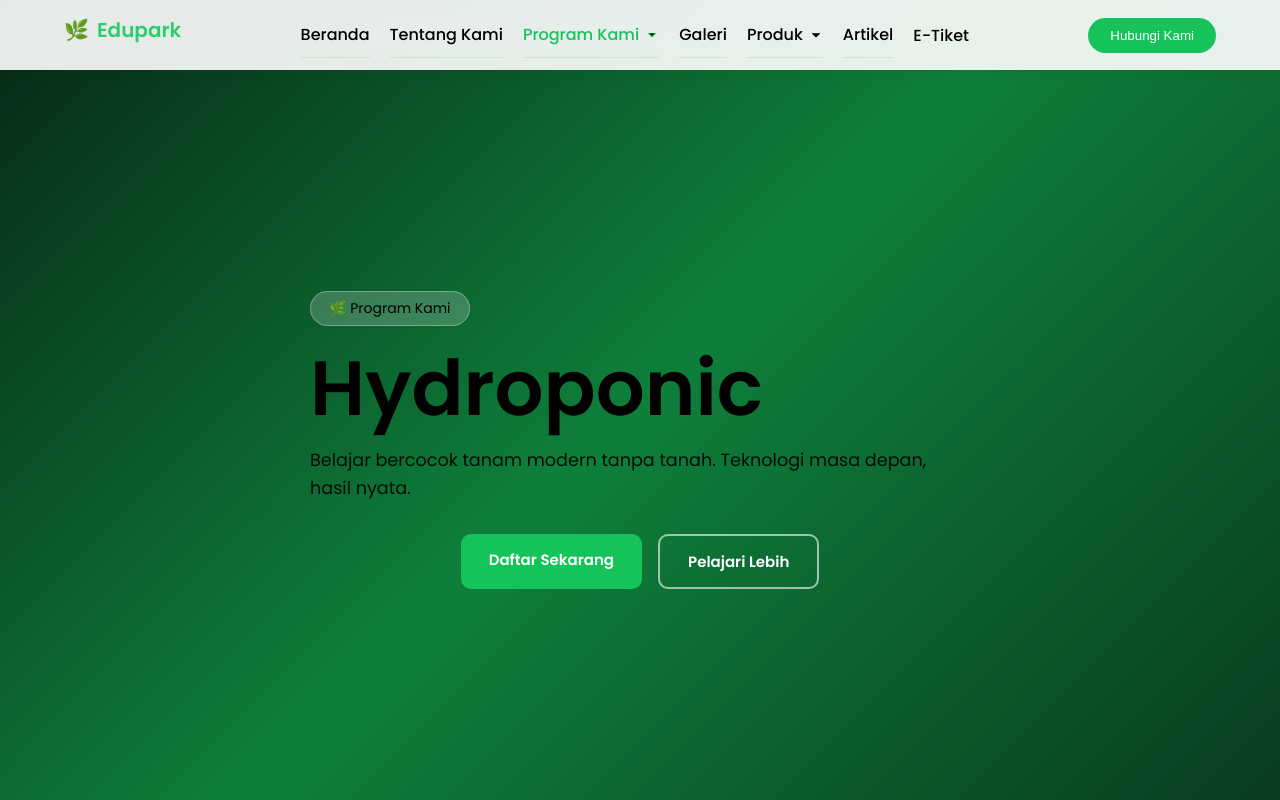
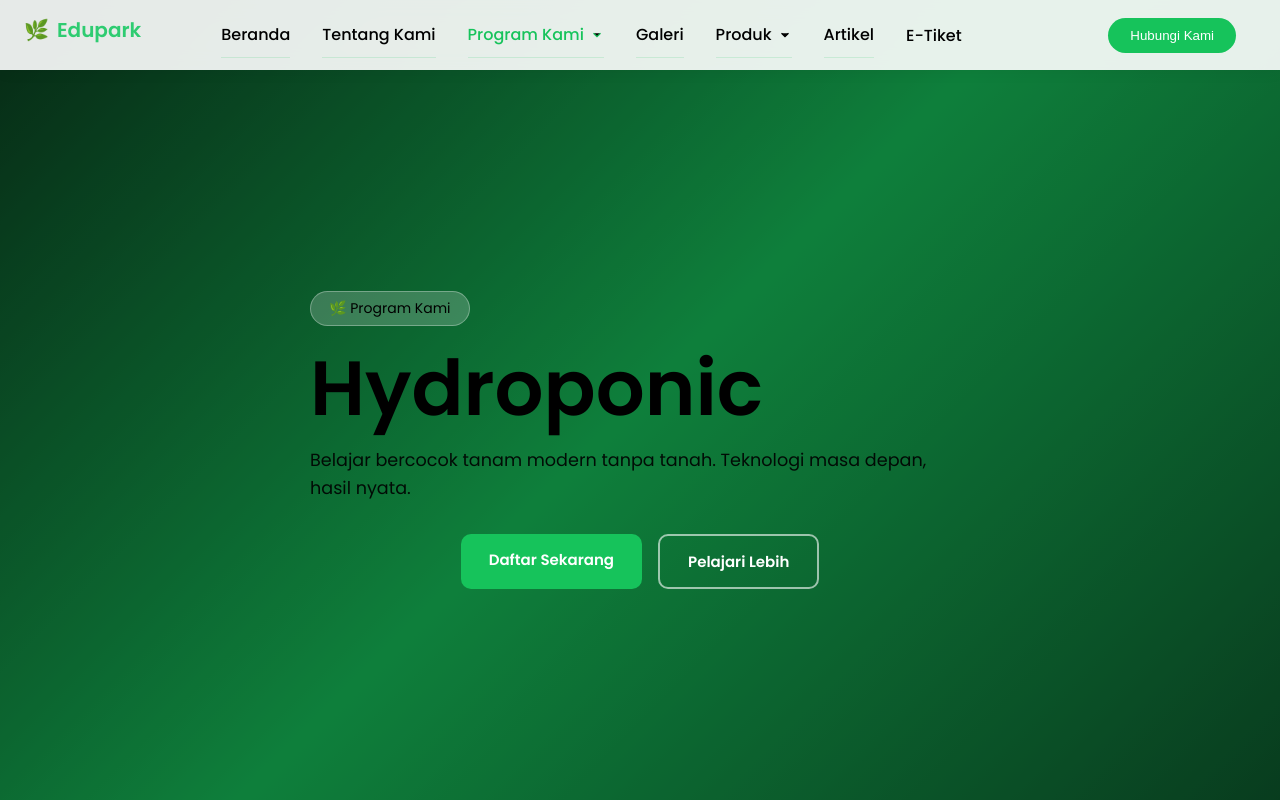
Before and after one commit to rafazakyyunus-code/skillage-edupark, a React (Vite) app: page /program/hydroponic in a window 1280 px wide. Shown: the top 800 px of the page. Built offline with nearby package versions, Linux system fonts and the light colour scheme.

Commit message:
nvabar boy

```diff
--- a/src/components/Navbar.css
+++ b/src/components/Navbar.css
@@ -30,15 +30,24 @@ body {
 }
 
 .nav-container {
-  max-width: 1200px;
+  max-width: 100%; /* dari 1200px jadi full */
+  padding: 0 50px; /* kasih ruang kiri kanan */
   margin: auto;
   height: 70px;
   padding: 0 24px;
   display: flex;
-  justify-content: space-between;
   align-items: center;
-  flex-wrap: wrap;
 }
+
+/* BIKIN MENU DI TENGAH */
+.nav-center {
+  flex: 1;
+  display: flex;
+  justify-content: flex-start; /* gak center lagi */
+  margin-left: 60px; /* jarak dari logo (atur feel di sini) */
+}
+
+
 
 /* ================= LOGO ================= */
 .logo {
@@ -48,6 +57,7 @@ body {
   display: flex;
   align-items: center;
   gap: 8px;
+  margin-right: 20px;
 }
 
 /* ================= NAV LINKS ================= */
@@ -55,7 +65,7 @@ body {
   list-style: none;
   display: flex;
   align-items: center;
-  gap: 20px;
+  gap: 32px; /* lebih lega dari sebelumnya */
 }
 
 .nav-links li {
@@ -121,6 +131,8 @@ body {
   border-radius: 30px;
   color: white;
   cursor: pointer;
+  margin-left: auto;
+  margin-right: 20px; /* biar gak nempel kanan banget */
 }
 
 /* ================= DROPDOWN ================= */
--- a/src/components/Navbar.jsx
+++ b/src/components/Navbar.jsx
@@ -48,19 +48,18 @@ export default function Navbar() {
             🌿 <span>Edupark</span>
           </div>
 
-          {/* MENU */}
+          {/* CENTER MENU */}
+          <div className="nav-center">
             <ul className={menuOpen ? "nav-links active" : "nav-links"}>
 
               <li>
-              <NavLink to="/" onClick={closeMenu}
-                className={({ isActive }) => isActive ? "active" : ""}>
+                <NavLink to="/" onClick={closeMenu}>
                   Beranda
                 </NavLink>
               </li>
 
               <li>
-              <NavLink to="/tentang" onClick={closeMenu}
-                className={({ isActive }) => isActive ? "active" : ""}>
+                <NavLink to="/tentang" onClick={closeMenu}>
                   Tentang Kami
                 </NavLink>
               </li>
@@ -89,8 +88,7 @@ export default function Navbar() {
               </li>
 
               <li>
-              <NavLink to="/gallery" onClick={closeMenu}
-                className={({ isActive }) => isActive ? "active" : ""}>
+                <NavLink to="/gallery" onClick={closeMenu}>
                   Galeri
                 </NavLink>
               </li>
@@ -111,47 +109,27 @@ export default function Navbar() {
                 </span>
 
                 <ul className={openDropdown === "produk" ? "dropdown-menu show" : "dropdown-menu"}>
-                <li>
-                  <NavLink to="/produk" onClick={closeMenu}>
-                    Semua Produk
-                  </NavLink>
-                </li>
-
-                <li>
-                  <NavLink to="/produk/kategori/hewan-peternakan" onClick={closeMenu}>
-                    Peternakan
-                  </NavLink>
-                </li>
-
-                <li>
-                  <NavLink to="/produk/kategori/sayuran" onClick={closeMenu}>
-                    Sayuran
-                  </NavLink>
-                </li>
-
-                <li>
-                  <NavLink to="/produk/kategori/saprodi" onClick={closeMenu}>
-                    Saprodi
-                  </NavLink>
-                </li>
+                  <li><NavLink to="/produk" onClick={closeMenu}>Semua Produk</NavLink></li>
+                  <li><NavLink to="/produk/kategori/hewan-peternakan" onClick={closeMenu}>Peternakan</NavLink></li>
+                  <li><NavLink to="/produk/kategori/sayuran" onClick={closeMenu}>Sayuran</NavLink></li>
+                  <li><NavLink to="/produk/kategori/saprodi" onClick={closeMenu}>Saprodi</NavLink></li>
                 </ul>
               </li>
 
               <li>
-              <NavLink to="/artikel" onClick={closeMenu}
-                className={({ isActive }) => isActive ? "active" : ""}>
+                <NavLink to="/artikel" onClick={closeMenu}>
                   Artikel
                 </NavLink>
               </li>
 
               <li>
-              <NavLink to="/tiket" onClick={closeMenu}
-                className={({ isActive }) => isActive ? "active" : ""}>
+                <NavLink to="/tiket" onClick={closeMenu}>
                   E-Tiket
                 </NavLink>
               </li>
 
             </ul>
+          </div>
 
           {/* BUTTON */}
           <button className="btn-contact desktop-btn">
@@ -170,6 +148,7 @@ export default function Navbar() {
             <span></span>
             <span></span>
           </div>
+
         </div>
       </nav>
 
```
Lines whose indentation alone changed are shown as unchanged.
